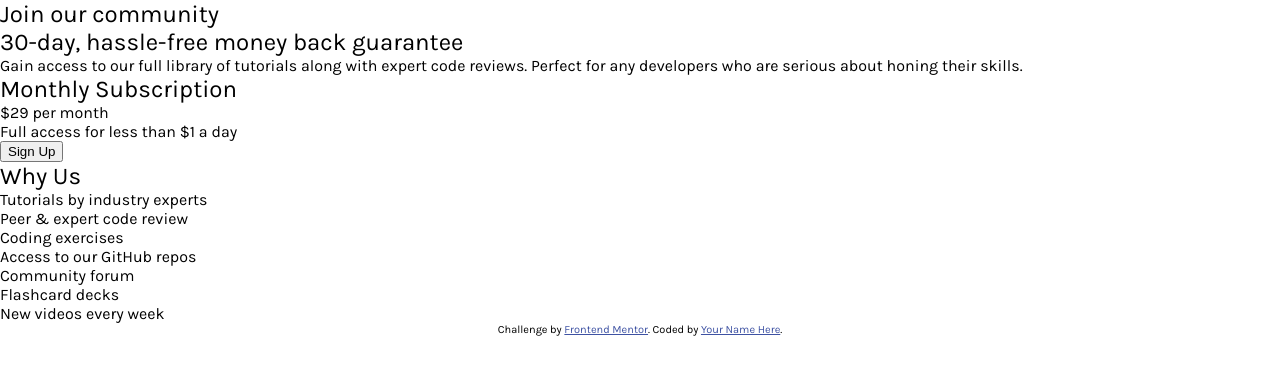
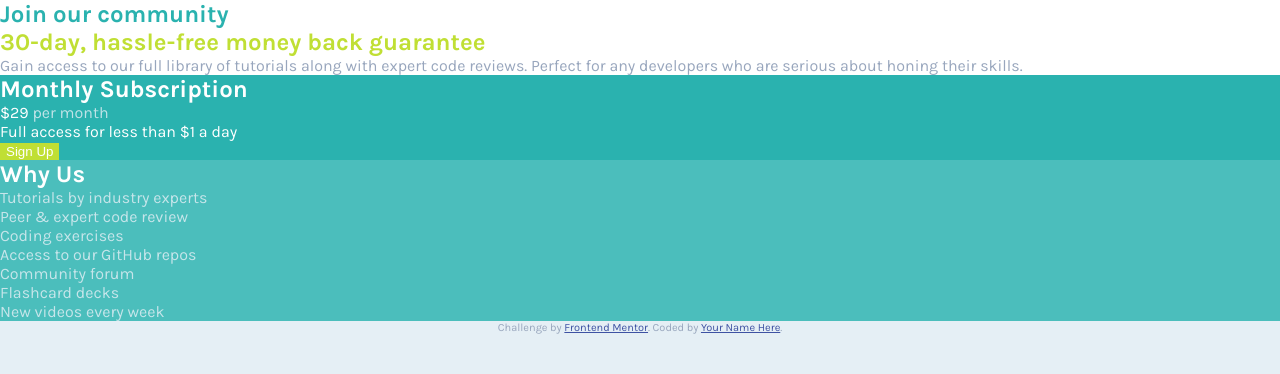
Before and after one commit to AlexKMarshall/single-price-grid-component, a plain HTML site: page index.html in a window 1280 px wide. Drawn offline with Linux system fonts and the light colour scheme.

Commit message:
Set up colors

```diff
--- a/reset.css
+++ b/reset.css
@@ -32,3 +32,8 @@ img {
   max-width: 100%;
   height: auto;
 }
+
+button {
+  color: inherit;
+  border: none;
+}
--- a/style.css
+++ b/style.css
@@ -1,5 +1,69 @@
+/* VARIABLES */
+
+:root {
+  --cyan: hsl(179, 62%, 43%);
+  --light-cyan: hsl(179, 47%, 52%);
+  --bright-yellow: hsl(71, 73%, 54%);
+  --light-grey: hsl(204, 43%, 93%);
+  --transparent-grey: hsla(204, 43%, 93%, 80%);
+  --greyish-blue: hsl(218, 22%, 67%);
+}
+
 /* TYPOGRAPHY */
 
 body {
   font-family: "Karla", sans-serif;
+  font-size: 16px;
 }
+
+h1,
+h2 {
+  font-weight: 700;
+}
+
+/* LAYOUT */
+
+/* COLOURS */
+
+body {
+  background-color: var(--light-grey);
+  color: var(--greyish-blue);
+}
+
+.container {
+  background-color: white;
+}
+
+#call-to-action {
+  background-color: var(--cyan);
+}
+
+#features {
+  background-color: var(--light-cyan);
+}
+
+h1 {
+  color: var(--cyan);
+}
+
+#value-prop h2 {
+  color: var(--bright-yellow);
+}
+
+#call-to-action,
+#features {
+  color: white;
+}
+
+.price,
+ul {
+  color: var(--transparent-grey);
+}
+
+.price span {
+  color: white;
+}
+
+button {
+  background-color: var(--bright-yellow);
+}
```
